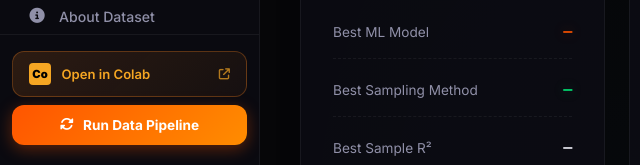
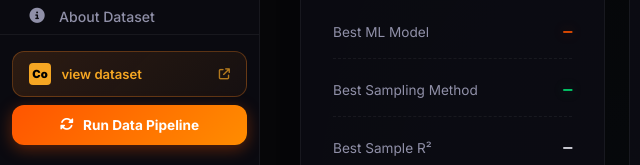
Before and after one commit to pandaboy078/ist, a plain HTML site: page index.html in a window 1280 px wide. Shown: the part 635-800 px from the top of the page, 0-640 px from the left. Drawn offline with nearby package versions, Linux system fonts and the light colour scheme; no server answers.

Commit message:
Change Colab button to Dataset button

```diff
--- a/index.html
+++ b/index.html
@@ -93,7 +93,7 @@
          href="https://colab.research.google.com/drive/1ppeclX0zyo9laZErv4kOISVxvmGIpM2V"
          target="_blank" rel="noopener">
         <div class="colab-icon">Co</div>
-        <span>Open in Colab</span>
+        <span>view dataset</span>
         <i class="fa-solid fa-arrow-up-right-from-square" style="margin-left:auto; font-size:0.7rem; opacity:0.7"></i>
       </a>
       <!-- Run Pipeline -->
```
